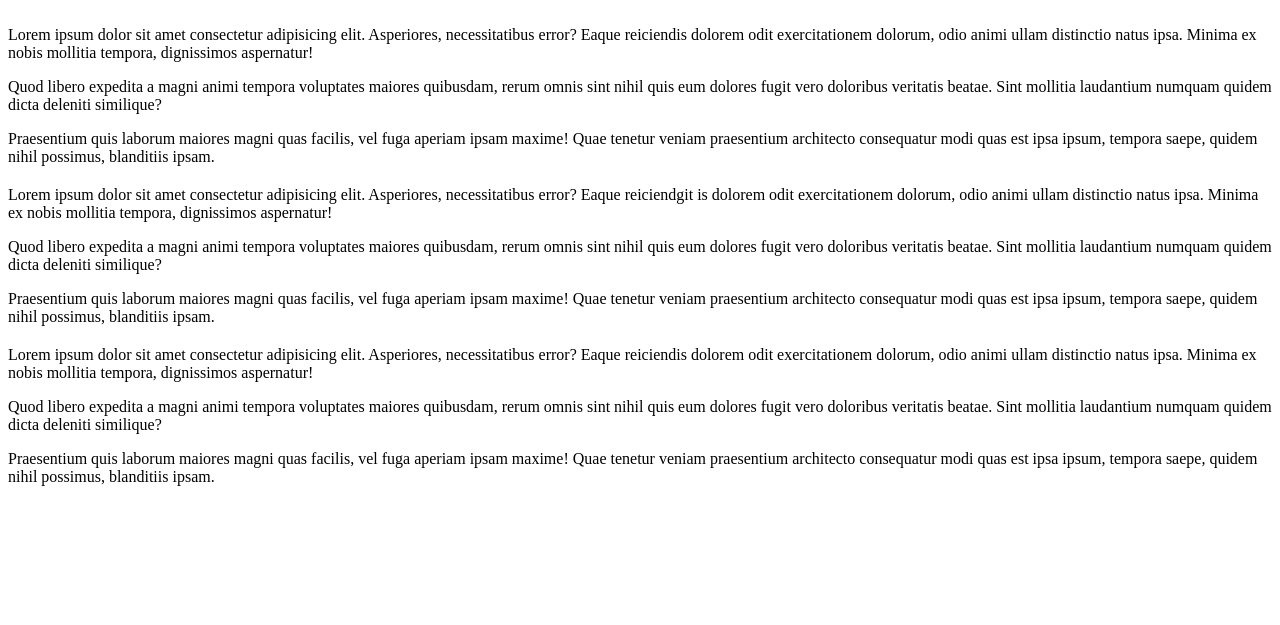
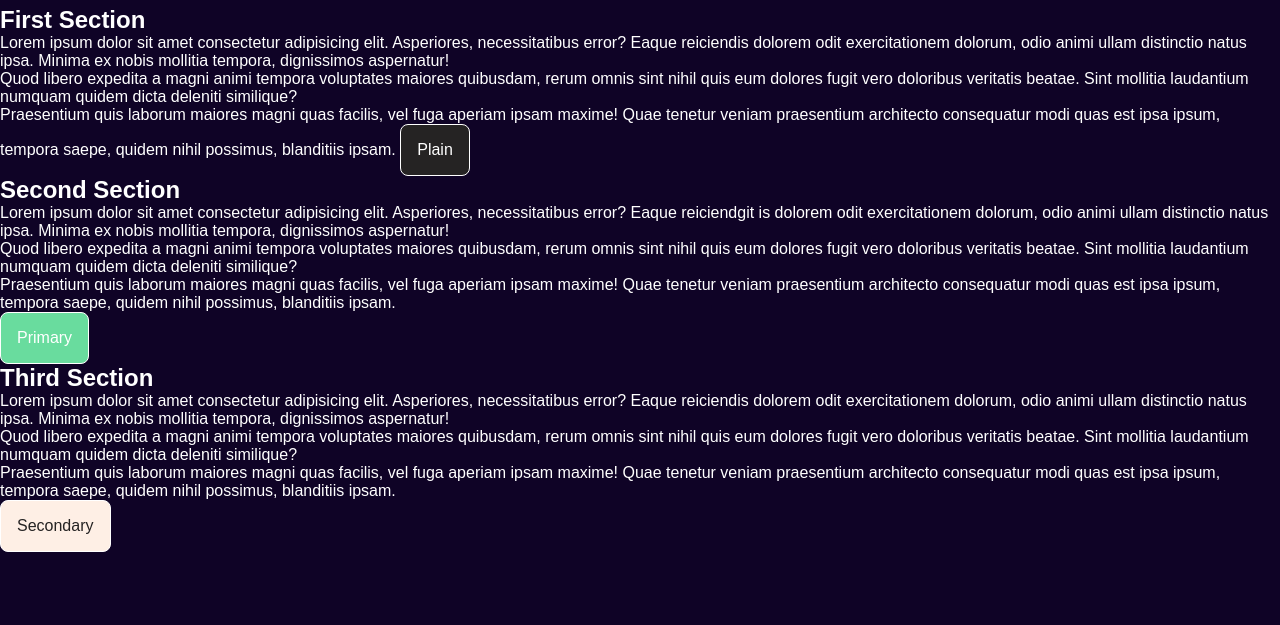
Before and after one commit to isaaco1/potential-spork, a plain HTML site: page index.html in a window 1280 px wide. Shown: the part 175-800 px from the top of the page. Drawn offline with Linux system fonts and the light colour scheme.

Commit message:
continued lesson from yesterday

```diff
--- a/css/main.css
+++ b/css/main.css
@@ -0,0 +1,78 @@
+:root {
+  --headerFont: "Crete Round", serif;
+  --bodyFont: "Poppins", sans-serif;
+  /* colors */
+  /* background */
+  --backgroundColor: #0f0326;
+  --onBackgroundColor: #ffffff;
+
+  /* surface */
+  --surfaceColor: #252323;
+  --onSurfaceColor: #ffffff;
+
+  /* accent */
+
+  --primaryAccentColor: #69dc9e;
+  --secondaryAccentColor: #feefe5;
+}
+
+.dark {
+  /* colors */
+  /* background */
+  --backgroundColor: #8f5cee;
+  --onBackgroundColor: #000000;
+
+  /* surface */
+  --surfaceColor: #0f0326;
+  --onSurfaceColor: #ffffff;
+
+  /* accent */
+
+  --primaryAccentColor: #69dc9e;
+  --secondaryAccentColor: #feefe5;
+}
+
+* {
+  box-sizing: border-box;
+  margin: 0;
+  padding: 0;
+}
+
+body {
+  display: flex;
+  flex-direction: column;
+  background-color: var(--backgroundColor);
+  color: var(--onBackgroundColor);
+  place-items: center;
+  justify-content: center;
+  min-height: 100svh;
+  font-size: 16px;
+  gap: 1rem;
+  font-family: var(--bodyFont);
+}
+
+.button {
+  display: inline-block;
+  cursor: pointer;
+  text-decoration: none;
+  color: var(--onSurfaceColor);
+  background-color: var(--surfaceColor);
+  padding: 1rem;
+  font-size: 1rem;
+  border: 1px solid var(--onSurfaceColor);
+  border-radius: 0.5rem;
+}
+
+.button.primary {
+  background-color: var(--primaryAccentColor);
+}
+
+.button.secondary {
+  background-color: var(--secondaryAccentColor);
+  color: var(--surfaceColor);
+}
+
+.coolSection .button {
+  --surfaceColor: #6900af;
+  --primaryAccentColor: #ff0066;
+}
--- a/index.html
+++ b/index.html
@@ -48,10 +48,12 @@
           ipsam maxime! Quae tenetur veniam praesentium architecto consequatur
           modi quas est ipsa ipsum, tempora saepe, quidem nihil possimus,
           blanditiis ipsam.
+          <button class="button">Plain</button>
         </p>
+        <!-- toolbars, non-descript buttons -->
       </section>
       <section>
-        <h2 id="secondSection"></h2>
+        <h2 id="secondSection">Second Section</h2>
         <p>
           Lorem ipsum dolor sit amet consectetur adipisicing elit. Asperiores,
           necessitatibus error? Eaque reiciendgit is dolorem odit exercitationem
@@ -70,9 +72,11 @@
           modi quas est ipsa ipsum, tempora saepe, quidem nihil possimus,
           blanditiis ipsam.
         </p>
+        <!-- Used for confims actions, "Save", CTA -->
+        <a class="button primary" href="#">Primary</a>
       </section>
       <section>
-        <h2 id="thirdSection"></h2>
+        <h2 id="thirdSection">Third Section</h2>
         <p>
           Lorem ipsum dolor sit amet consectetur adipisicing elit. Asperiores,
           necessitatibus error? Eaque reiciendis dolorem odit exercitationem
@@ -91,6 +95,8 @@
           modi quas est ipsa ipsum, tempora saepe, quidem nihil possimus,
           blanditiis ipsam.
         </p>
+        <!-- LogOut,  -->
+        <button class="button secondary" data-fave="true">Secondary</button>
       </section>
     </main>
   </body>
```
Also changed, not shown: button.html (+14 -19 lines), css/buttonStyles.css (deleted, +0 -68 lines).
